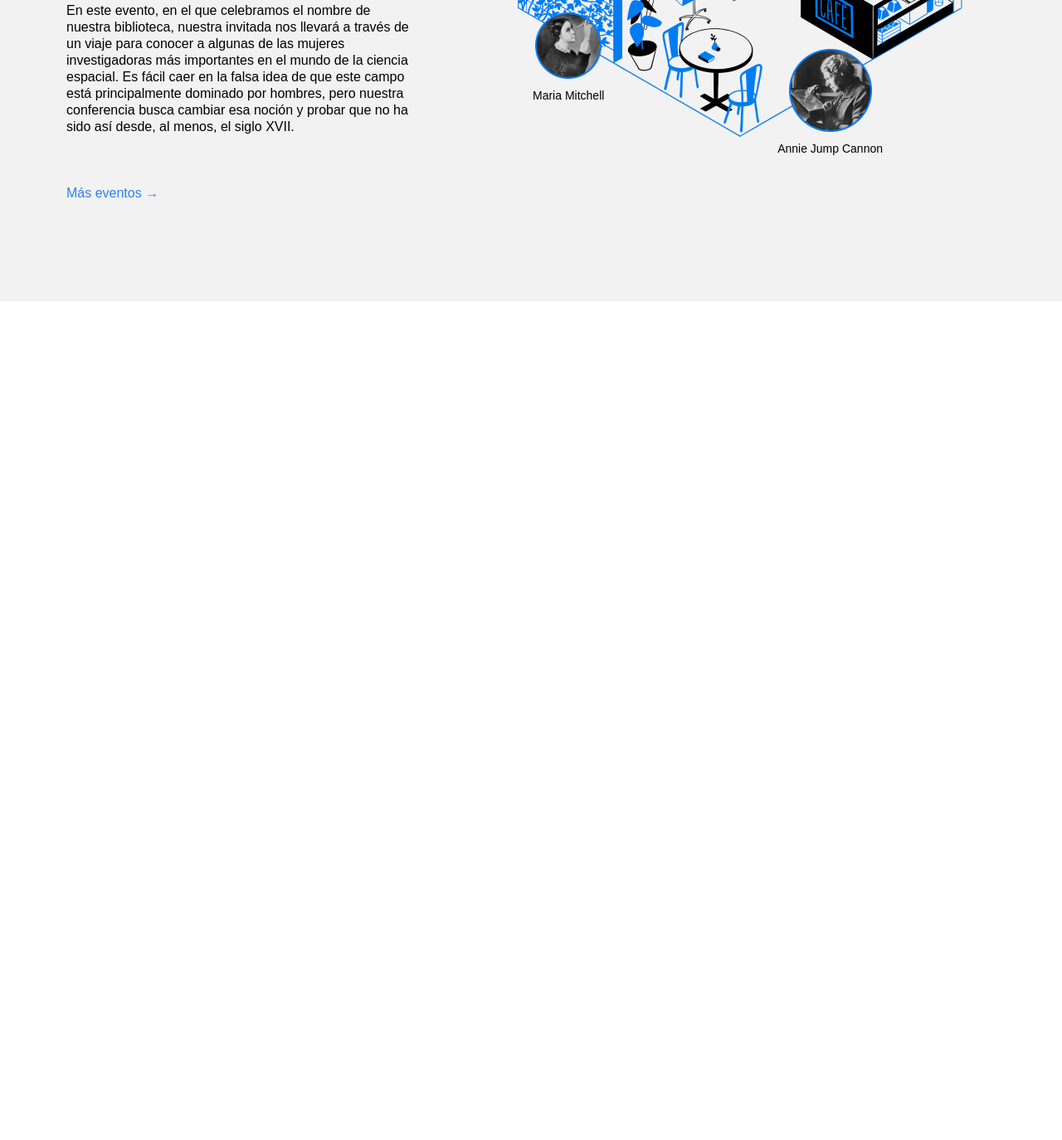
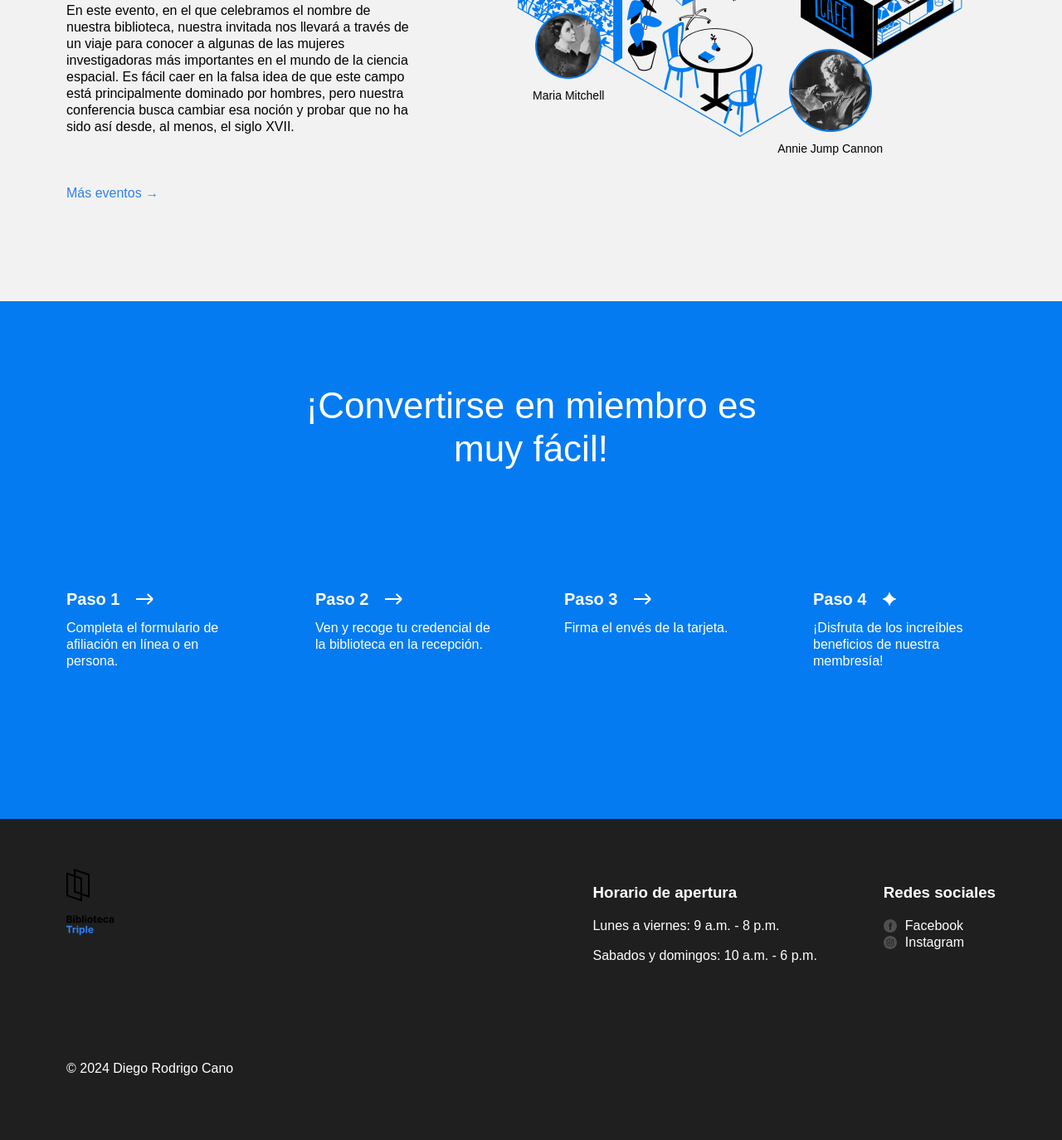
Before and after one commit to diegos20000/web_project_library, a plain HTML site: page index.html in a window 1280 px wide. Shown: the part 2575-3949 px from the top of the page at 83% size. Before the commit the page ends 2938 px from the top, so only its background shows below. Drawn offline with Linux system fonts and the light colour scheme.

Commit message:
se agrega contenido

```diff
--- a/index.html
+++ b/index.html
@@ -28,10 +28,10 @@
               <a href="#events" class="nav__link">Eventos</a>
             </li>
             <li>
-              <a class="nav__link">Conviértete en miembro</a>
+              <a href="#membership" class="nav__link">Conviértete en miembro</a>
             </li>
             <li>
-              <a class="nav__link">Contactos</a>
+              <a href="#footer" class="nav__link">Contactos</a>
             </li>
           </ul>
         </nav>
@@ -225,6 +225,103 @@
 
           <!-- Comienza a crear la composición aquí -->
         </section>
+        <section class="membership" id="membership">
+          <h2 class="membership__title">
+            ¡Convertirse en miembro es muy fácil!
+          </h2>
+          <ul class="membership__steps">
+            <li class="step">
+              <h3 class="step__title">
+                Paso 1
+                <img
+                  src="./images/icon_step_forward.svg"
+                  alt="icon forward"
+                  class="step__icon"
+                />
+              </h3>
+              <p class="step__description">
+                Completa el formulario de afiliación en línea o en persona.
+              </p>
+            </li>
+            <li class="step">
+              <h3 class="step__title">
+                Paso 2
+                <img
+                  src="./images/icon_step_forward.svg"
+                  alt="icon forward"
+                  class="step__icon"
+                />
+              </h3>
+              <p class="step__description">
+                Ven y recoge tu credencial de la biblioteca en la recepción.
+              </p>
+            </li>
+            <li class="step">
+              <h3 class="step__title">
+                Paso 3
+                <img
+                  src="./images/icon_step_forward.svg"
+                  alt="icon forward"
+                  class="step__icon"
+                />
+              </h3>
+              <p class="step__description">Firma el envés de la tarjeta.</p>
+            </li>
+            <li class="step">
+              <h3 class="step__title">
+                Paso 4
+                <img
+                  src="./images/icon_step_finish.svg"
+                  alt="icon finish"
+                  class="step__icon"
+                />
+              </h3>
+              <p class="step__description">
+                ¡Disfruta de los increíbles beneficios de nuestra membresía!
+              </p>
+            </li>
+          </ul>
+        </section>
+        <footer class="footer" id="footer">
+          <section id="footer__columns" class="footer__columns">
+            <div class="footer__column">
+              <img src="images/logo.svg" alt="Logotipo" class="footer__logo" />
+            </div>
+            <div class="footer__column footer__column_content_hours">
+              <h3 class="footer__column-heading">Horario de apertura</h3>
+              <ul class="footer__list">
+                <li class="footer__list-item">
+                  Lunes a viernes: 9 a.m. - 8 p.m.
+                </li>
+                <li class="footer__list-item">
+                  Sabados y domingos: 10 a.m. - 6 p.m.
+                </li>
+              </ul>
+            </div>
+            <div class="footer__column footer__column_content_social">
+              <h3 class="footer__column-heading">Redes sociales</h3>
+              <ul class="footer__list">
+                <li class="footer__list-item">
+                  <a class="footer__column-link" href="#">
+                    <img
+                      src="images/facebook_white.svg"
+                      alt="Facebook logo"
+                      class="footer__social-icon"
+                    />Facebook</a
+                  >
+                  <a class="footer__column-link" href="#">
+                    <img
+                      src="images/instagram_white.svg"
+                      alt="Instagram logo"
+                      class="footer__social-icon"
+                    />Instagram</a
+                  >
+                </li>
+              </ul>
+            </div>
+          </section>
+          <p class="footer__copyright">© 2024 Diego Rodrigo Cano</p>
+        </footer>
       </main>
     </div>
   </body>
--- a/styles/style.css
+++ b/styles/style.css
@@ -257,25 +257,21 @@
 .person_name_burbidge {
   top: 96px;
   right: 125px;
-  /* Utiliza los valores correctos de las propiedades top/right/bottom/left para posicionar el elemento */
 }
 
 .person_name_cannon {
   bottom: 18px;
   right: 216px;
-  /* Utiliza los valores correctos de las propiedades top/right/bottom/left para posicionar el elemento */
 }
 
 .person_name_mitchell {
   bottom: 82px;
   left: 142px;
-  /* Utiliza los valores correctos de las propiedades top/right/bottom/left para posicionar el elemento */
 }
 
 .person_name_tarter {
   top: 79px;
   left: 159px;
-  /* Utiliza los valores correctos de las propiedades top/right/bottom/left para posicionar el elemento */
 }
 
 .person__image {
@@ -299,3 +295,110 @@
   font-size: 14px;
   margin: 0;
 }
+
+.membership {
+  padding: 100px 0 140px;
+  background-color: #057bf2;
+  color: #ffffff;
+}
+
+.membership__title {
+  max-width: 574px;
+  margin: 0 auto;
+  text-align: center;
+  font-size: 44px;
+  font-weight: 500;
+  line-height: 52px;
+}
+
+.membership__steps {
+  list-style-type: none;
+  padding: 0;
+  margin: 100px 0 0;
+  display: flex;
+  flex-flow: row nowrap;
+  justify-content: center;
+  /* Agrega estilos */
+}
+
+.step {
+  margin: 40px;
+  flex-basis: 220px;
+  /* Agrega estilos */
+}
+
+.step__title {
+  margin: 0;
+  font-size: 20px;
+  line-height: 30px;
+  font-weight: 700;
+  display: flex;
+  align-items: center;
+}
+
+.step__icon {
+  margin-left: 20px;
+}
+
+.step__description {
+  margin: 10px 0 0;
+}
+
+.footer {
+  box-sizing: border-box;
+  padding: 60px 80px;
+  background-color: #1f1f1f;
+  color: #fff;
+}
+
+.footer__columns {
+  display: flex;
+  justify-content: space-between;
+}
+
+.footer__column_content_hours {
+  margin-left: auto;
+}
+
+.footer__column_content_social {
+  display: block;
+  margin-left: 80px;
+  margin-right: 0;
+}
+
+.footer__logo {
+  width: 58px;
+  height: 80px;
+}
+
+.footer__column-heading {
+  margin-bottom: 20px;
+}
+
+.footer__list {
+  /* El siguiente código elimina los estilos predeterminados del navegador para las listas */
+  list-style-type: none;
+  padding: 0;
+  margin: 0;
+}
+
+.footer__list-item {
+  margin-bottom: 16px;
+}
+
+.footer__column-link {
+  color: white;
+  text-decoration: none;
+  display: flex;
+  align-items: center;
+  column-gap: 10px;
+}
+
+.footer__social-icon {
+  max-width: 16px;
+  max-height: 16px;
+}
+
+.footer__copyright {
+  margin-top: 100px;
+}
```
